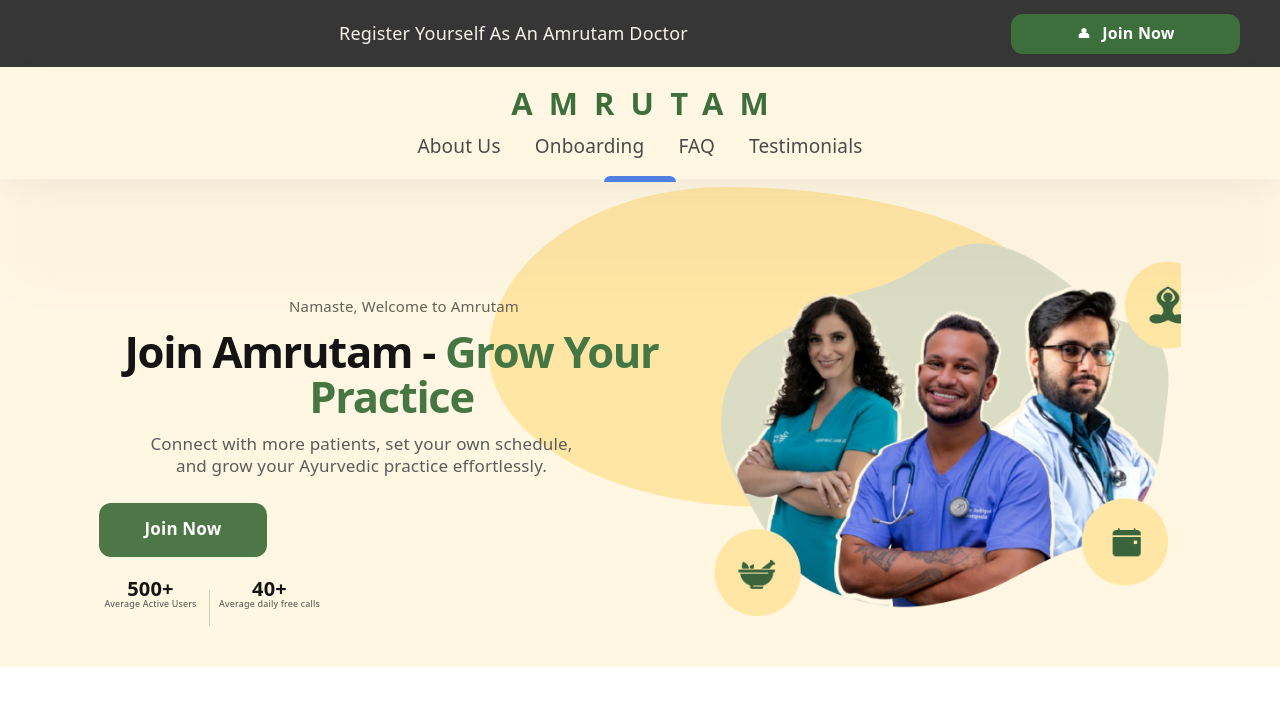
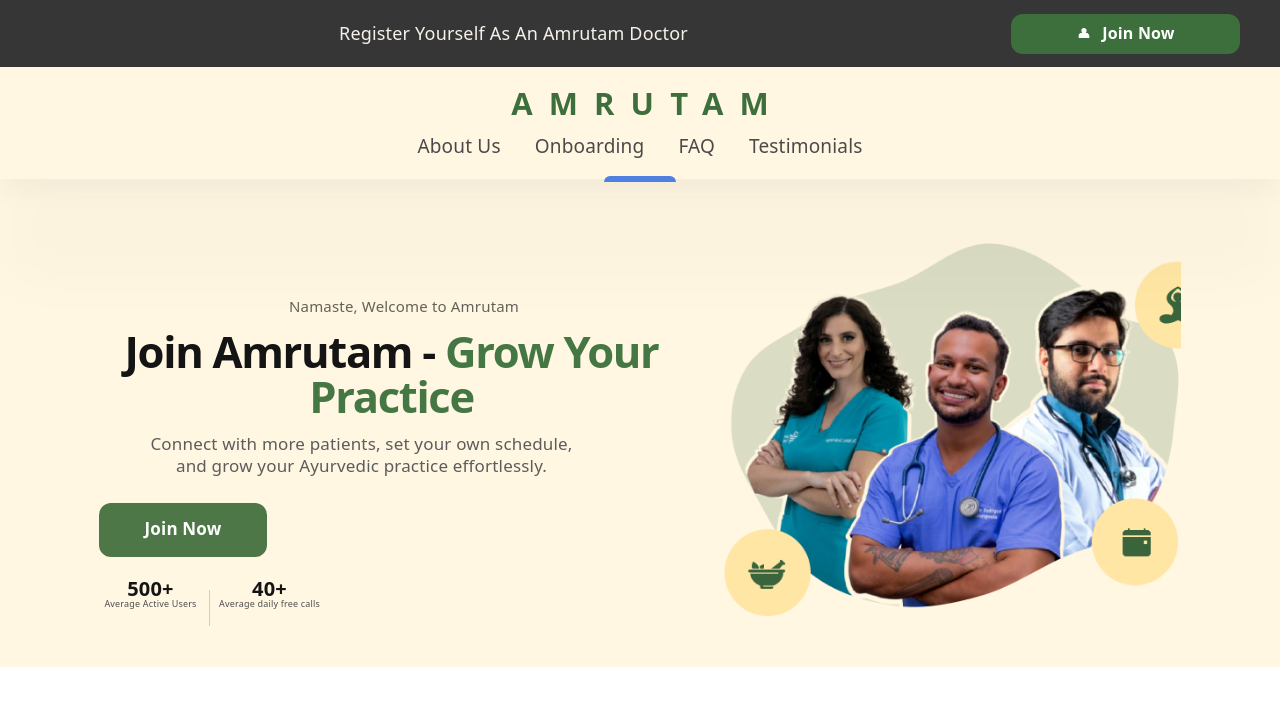
Before and after one commit to Amanptdr/codescure-tech, a React (Vite) app: page / in a window 1280 px wide. Shown: the top 706 px of the page. Built offline with nearby package versions, Linux system fonts and the light colour scheme.

Commit message:
fix icon issue

```diff
--- a/src/App.css
+++ b/src/App.css
@@ -122,19 +122,6 @@
   overflow: hidden;
 }
 
-.hero-section__background {
-  position: absolute;
-  left: 390px;
-  top: 8px;
-  width: 560px;
-  height: 320px;
-  border-radius: 42% 58% 51% 49% / 52% 38% 62% 48%;
-  background: radial-gradient(50% 50% at 50% 50%, #ffe6a5 0%, #ffe6a5 100%);
-  opacity: 1;
-  filter: none;
-  pointer-events: none;
-}
-
 .hero-section__copy {
   position: relative;
   z-index: 1;
@@ -241,7 +228,8 @@
   width: 500px;
   height: 410px;
   justify-self: end;
-  margin-right: 18px;
+  margin-right: 8px;
+  overflow: visible;
 }
 
 .hero-section__art-image {
@@ -274,7 +262,7 @@
 
 .hero-section__badge--top {
   top: 34px;
-  right: 8px;
+  right: 24px;
 }
 
 .hero-section__badge--bottom-left {
@@ -305,8 +293,7 @@
   }
 
   .hero-section__background {
-    left: 18%;
-    top: 0;
+    display: none;
   }
 }
 
--- a/src/components/sections/HeroSection.tsx
+++ b/src/components/sections/HeroSection.tsx
@@ -4,8 +4,6 @@
   return (
     <section className="hero-section" id="hero">
       <div className="hero-section__frame">
-        <div className="hero-section__background" aria-hidden="true" />
-
         <div className="hero-section__copy">
           <p className="hero-section__eyebrow">Namaste, Welcome to Amrutam</p>
           <h1 className="hero-section__title">
```
